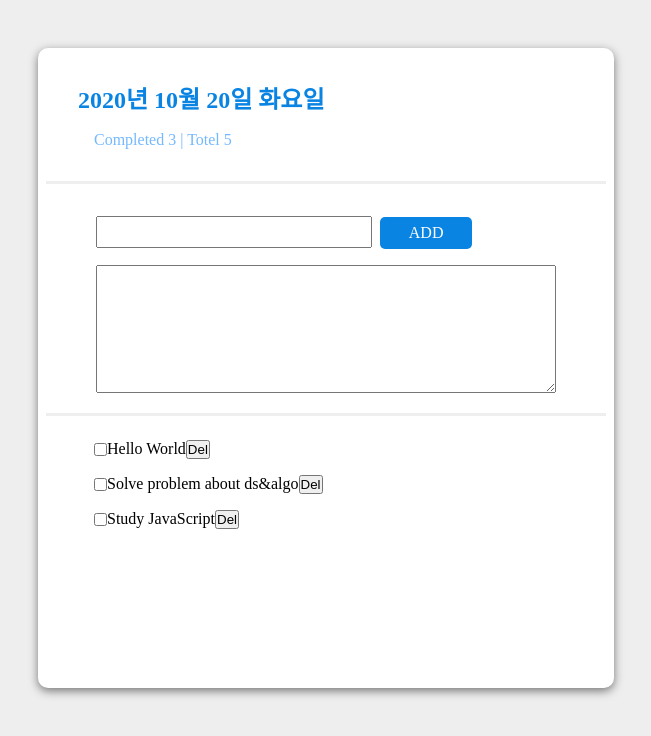
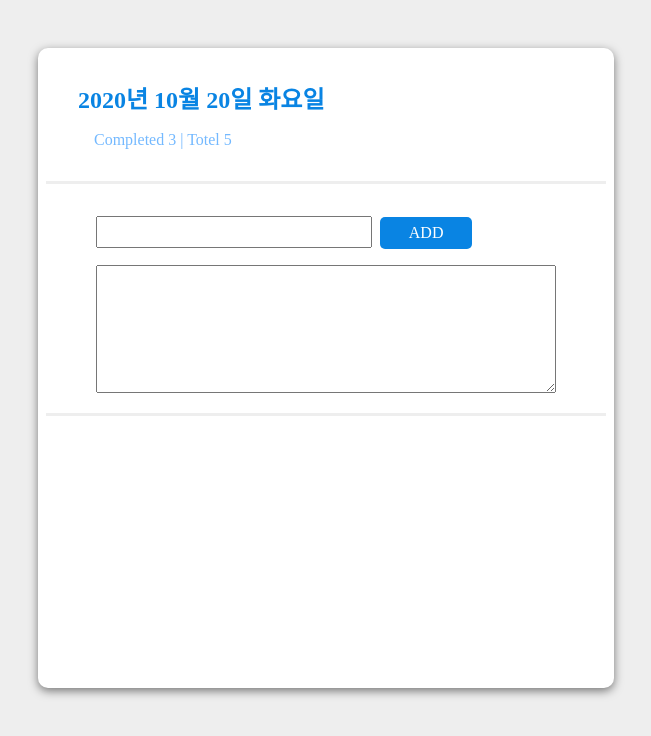
Before and after one commit to jjanmo/redux101, a React (Create React App) app: page / in a window 1280 px wide. Shown: the top 736 px of the page, without its empty margins (314-965 px from the left). Built offline with nearby package versions, Linux system fonts and the light colour scheme.

Commit message:
Update react-redux todoapp

```diff
--- a/src/components/App.js
+++ b/src/components/App.js
@@ -6,8 +6,8 @@ import Home from '../routers/Home';
 function App() {
     return (
         <Router>
-            <Route path="/" component={Home} />
-            <Route path="/detail" component={Detail} />
+            <Route path="/" exec component={Home} />
+            <Route path="/:id" component={Detail} />
         </Router>
     );
 }
--- a/src/components/Form.js
+++ b/src/components/Form.js
@@ -1,5 +1,7 @@
-import React from 'react';
+import React, { useState } from 'react';
+import { connect } from 'react-redux';
 import styled from 'styled-components';
+import { actionCreator } from '../store';
 
 const Container = styled.section`
     margin: 1em auto;
@@ -39,16 +41,50 @@ const Button = styled.button`
     }
 `;
 
-function Form() {
+function Form({ todos, dispatchAddTodo }) {
+    const [todo, setTodo] = useState({
+        title: '',
+        contents: '',
+    });
+
+    const { title, contents } = todo;
+
+    const onSubmit = (e) => {
+        e.preventDefault();
+        dispatchAddTodo(todo);
+        setTodo({
+            title: '',
+            contents: '',
+        });
+    };
+
+    const onChange = (e) => {
+        const { value, name } = e.target;
+        setTodo({
+            ...todo,
+            [name]: value,
+        });
+    };
+
     return (
         <Container>
-            <form>
-                <Input type="text" name="title" autoFocus />
+            <form onSubmit={onSubmit}>
+                <Input type="text" name="title" onChange={onChange} value={title} autoFocus />
                 <Button>Add</Button>
-                <Textarea rows="5" />
+                <Textarea name="contents" rows="5" onChange={onChange} value={contents} />
             </form>
         </Container>
     );
 }
 
-export default Form;
+function mapStateToProps(state) {
+    return { todos: state };
+}
+
+function mapDispatchToProps(dispatch) {
+    return {
+        dispatchAddTodo: (todo) => dispatch(actionCreator.addTodo(todo)),
+    };
+}
+
+export default connect(mapStateToProps, mapDispatchToProps)(Form);
--- a/src/components/Item.js
+++ b/src/components/Item.js
@@ -1,19 +1,27 @@
 import React from 'react';
+import { connect } from 'react-redux';
 import styled from 'styled-components';
+import { actionCreator } from '../store';
 
 const Todo = styled.li`
     display: flex;
     margin: 0.5rem 0;
 `;
 
-function Item({ title, contents, status, date }) {
+function Item({ dispatchDeleteTodo, ...rest }) {
     return (
         <Todo>
             <input type="checkbox" name="checkbox" />
-            <div>{title}</div>
-            <button>Del</button>
+            <div>{rest.todo.title}</div>
+            <button onClick={dispatchDeleteTodo}>Del</button>
         </Todo>
     );
 }
 
-export default Item;
+function mapDispatchToProps(dispatch, ownProps) {
+    return {
+        dispatchDeleteTodo: () => dispatch(actionCreator.deleteTodo(ownProps.id)),
+    };
+}
+
+export default connect(null, mapDispatchToProps)(Item);
--- a/src/components/List.js
+++ b/src/components/List.js
@@ -1,4 +1,5 @@
 import React from 'react';
+import { connect } from 'react-redux';
 import styled from 'styled-components';
 import Item from './Item';
 
@@ -11,38 +12,17 @@ const Container = styled.div`
     padding: 1rem 0 1rem 3rem;
 `;
 
-function List() {
-    const fakeData = [
-        {
-            id: 1,
-            title: 'Hello World',
-            contents: 'This is todoapp used react hooks & redux',
-            status: false,
-            date: Date.now(),
-        },
-        {
-            id: 2,
-            title: 'Solve problem about ds&algo',
-            contents: 'at Leet & CodingGame',
-            status: false,
-            date: Date.now(),
-        },
-        {
-            id: 3,
-            title: 'Study JavaScript',
-            contents: 'Use 2018 Best Project about JavaScript 33 Concept',
-            status: false,
-            date: Date.now(),
-        },
-    ];
-
+function List({ todos }) {
     return (
         <Container>
-            {fakeData.map((data) => (
-                <Item key={data.id} {...data} />
+            {todos.map((todo) => (
+                <Item key={todo.id} {...todo} />
             ))}
         </Container>
     );
 }
+function mapStateToProps(state) {
+    return { todos: state };
+}
 
-export default List;
+export default connect(mapStateToProps)(List);
--- a/src/index.css
+++ /dev/null
@@ -1,38 +0,0 @@
-* {
-    padding: 0;
-    margin: 0;
-    box-sizing: border-box;
-}
-body {
-    font-family: 'Franklin Gothic Medium', 'Arial Narrow', Arial, sans-serif;
-}
-
-.wrapper {
-    width: 50%;
-    height: 50vh;
-    margin: 3rem auto;
-    padding: 1rem 0;
-    background-color: #eee;
-    border: 1px solid #3555;
-    border-radius: 10px;
-    display: flex;
-    flex-direction: column;
-    align-items: center;
-}
-
-.todo-input {
-    padding: 0.2rem 0.4rem;
-    width: 70%;
-}
-li {
-    list-style: none;
-    margin: 0.2rem 0;
-}
-.todos {
-    margin: 1rem 0;
-}
-button {
-    margin-left: 0.2rem;
-    padding: 0.2rem 0.4rem;
-    text-align: center;
-}
--- a/src/routers/Home.js
+++ b/src/routers/Home.js
@@ -1,4 +1,4 @@
-import React, { useState } from 'react';
+import React from 'react';
 import styled from 'styled-components';
 import Form from '../components/Form';
 import Header from '../components/Header';
@@ -13,32 +13,11 @@ const Container = styled.div`
     box-shadow: 0 3px 10px rgba(0, 0, 0, 0.5);
 `;
 
-function Home() {
-    const [todo, setTodo] = useState({
-        title: '',
-        detail: '',
-    });
-
-    const { title, detail } = todo;
-
-    const onSubmit = (e) => {
-        e.preventDefault();
-        // setTodo('');
-    };
-
-    const onChange = (e) => {
-        const { value, name } = e.target;
-        setTodo({
-            ...todo,
-            [name]: value,
-        });
-        console.log(todo);
-    };
-
+function Home(props) {
     return (
         <Container>
             <Header />
-            <Form />
+            <Form {...props} />
             <List />
         </Container>
     );
--- a/src/store.js
+++ b/src/store.js
@@ -7,10 +7,13 @@ const EDIT_TODO = 'edit-todo';
 const todoReducer = (todos = [], action) => {
     switch (action.type) {
         case ADD_TODO: {
-            return [];
+            return [
+                { id: Date.now(), todo: action.todo, status: false, date: new Date().toString() },
+                ...todos,
+            ];
         }
         case DELETE_TODO: {
-            return [];
+            return todos.filter((todo) => todo.id !== action.id);
         }
         case EDIT_TODO: {
             return [];
@@ -34,7 +37,7 @@ export const actionCreator = {
     deleteTodo(id) {
         return {
             type: DELETE_TODO,
-            id,
+            id: parseInt(id),
         };
     },
     editTodo() {},
```
Also changed, not shown: 1 other file (tests, documents, lock files or other folders).
